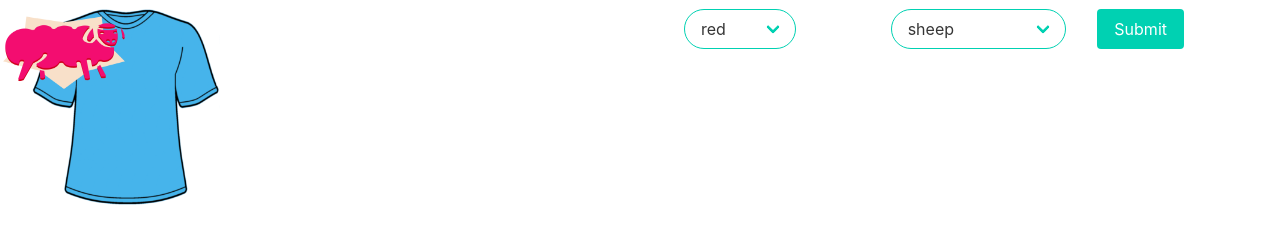
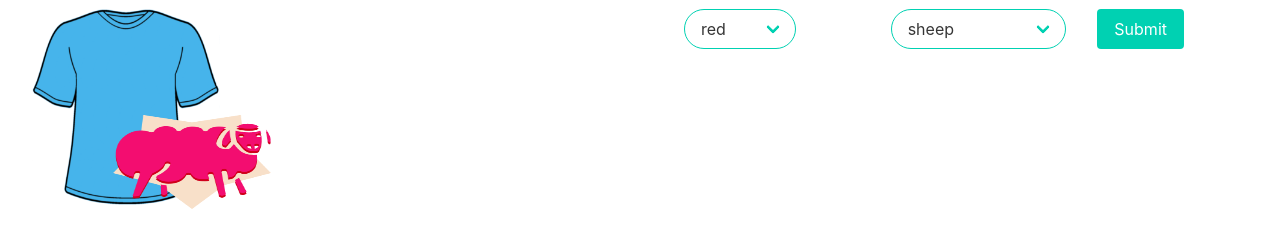
Before and after one commit to MHargett23/SweetestTees, a website: page public/Tbuilder.html in a window 1280 px wide. Shown: the part 135-382 px from the top of the page. Drawn offline with nearby package versions, Linux system fonts and the light colour scheme; files whose address does not match are found by name.

Commit message:
fixes with logo placement

```diff
--- a/public/Tbuilder.html
+++ b/public/Tbuilder.html
@@ -84,7 +84,6 @@
                    <option value="assets/img/winged-leg.png">Winged Leg</option>
                    <option value="assets/img/bee.png">Bee</option>
                    <option value="assets/img/techno-heart.png">Techno Heart</option>
-                   <option value="assets/img/stack.png">Stacked</option>
                    <option value="assets/img/rolling-dices.png">Rolling Dice</option>
                    <option value="assets/img/eight-ball.png">8 Ball</option>
                    <option value="assets/img/dinosaur-bones.png">dinosaur bones</option>
--- a/public/assets/css/style.css
+++ b/public/assets/css/style.css
@@ -8,9 +8,10 @@ form.login {
 }
 #gameImageSwap{
   position: absolute;
-  height: 10%;
-  width: 10%;
-  left: 0;
+  height: 13%;
+  width: 13%;
+  left: 8.5%;
+  top: 30%;
   z-index: 10;
 }
 .drawing-area{
```
